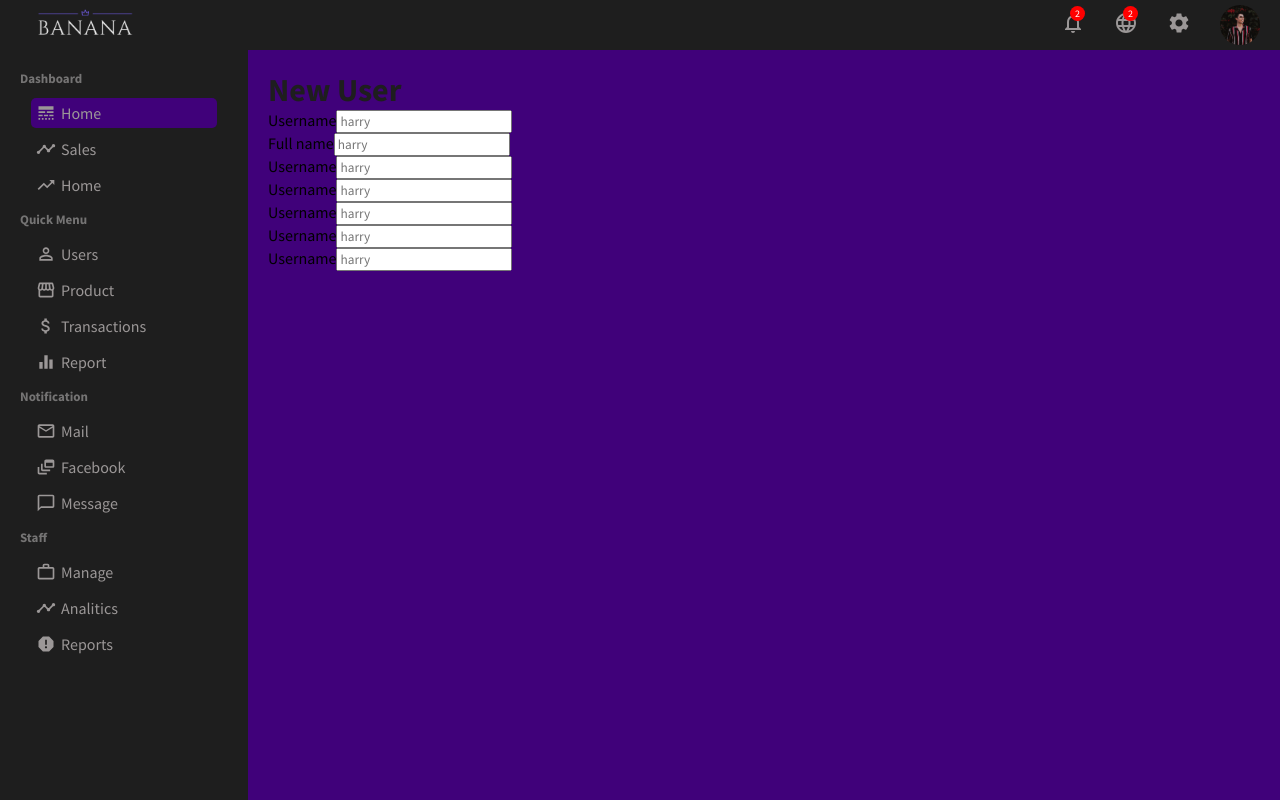
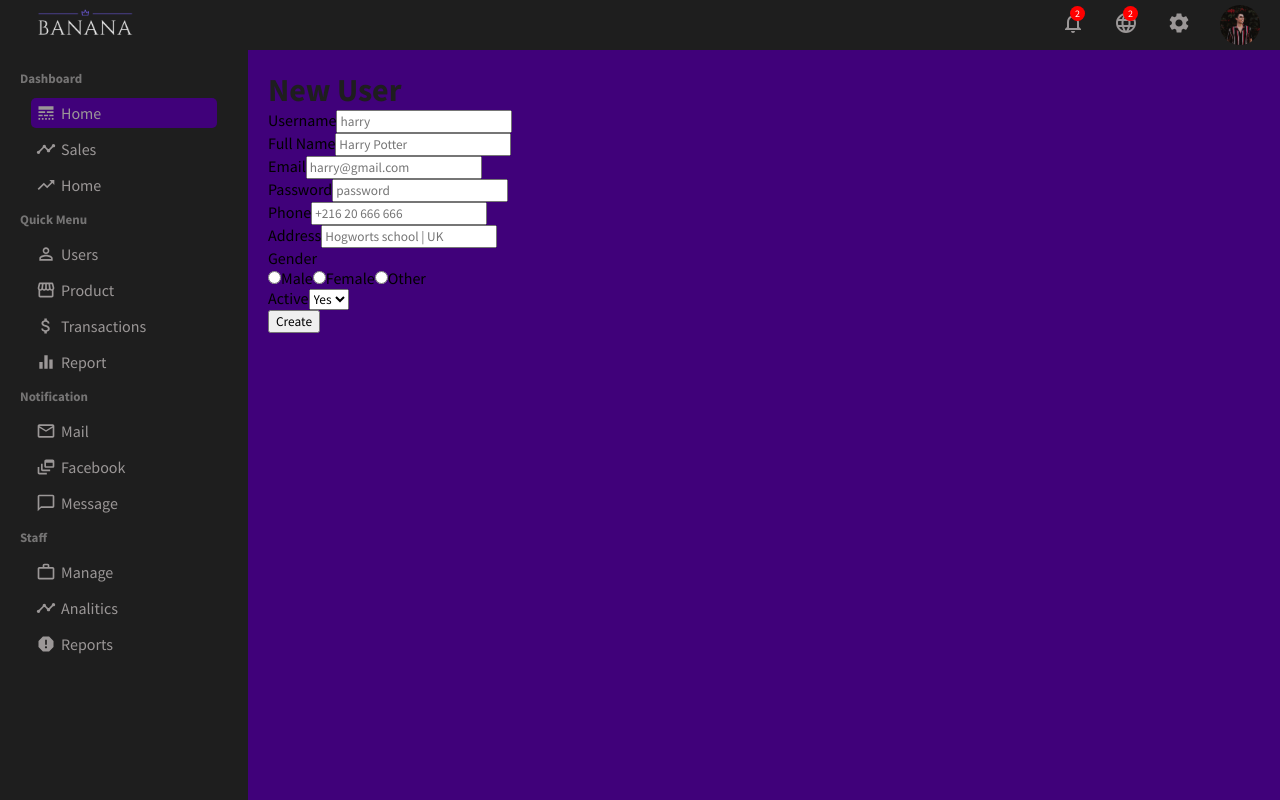
Before and after one commit to malekaridhi/ecommerceMern, a React (Create React App) app in the folder admin/: page /newUser in a window 1280 px wide. Built offline with nearby package versions, Linux system fonts and the light colour scheme.

Commit message:
user edit page

```diff
--- a/admin/src/pages/newUser/NewUser.jsx
+++ b/admin/src/pages/newUser/NewUser.jsx
@@ -11,29 +11,44 @@ const NewUser = () => {
                    <input type="text" placeholder='harry'/>
                </div>
                <div className="newUserItem">
-                   <label>Full name</label>
-                   <input type="text" placeholder='harry'/>
+                   <label>Full Name</label>
+                   <input type="text" placeholder='Harry Potter'/>
                </div>
                <div className="newUserItem">
-                   <label>Username</label>
-                   <input type="text" placeholder='harry'/>
+                   <label>Email</label>
+                   <input type="text" placeholder='harry@gmail.com'/>
                </div>
                <div className="newUserItem">
-                   <label>Username</label>
-                   <input type="text" placeholder='harry'/>
+                   <label>Password</label>
+                   <input type="password" placeholder='password'/>
                </div>
                <div className="newUserItem">
-                   <label>Username</label>
-                   <input type="text" placeholder='harry'/>
+                   <label>Phone</label>
+                   <input type="text" placeholder='+216 20 666 666'/>
                </div>
                <div className="newUserItem">
-                   <label>Username</label>
-                   <input type="text" placeholder='harry'/>
+                   <label>Address</label>
+                   <input type="text" placeholder='Hogworts school | UK'/>
                </div>
                <div className="newUserItem">
-                   <label>Username</label>
-                   <input type="text" placeholder='harry'/>
+                   <label>Gender</label>
+                   <div className="newUserGender">
+                       <input type="radio" name='gender' id='male' value="male" />
+                       <label htmlFor="male">Male</label>
+                       <input type="radio" name='gender' id='Female' value="Female" />
+                       <label htmlFor="female">Female</label>
+                       <input type="radio" name='gender' id='other' value="other" />
+                       <label htmlFor="other">Other</label>
+                   </div>
                </div>
+               <div className="newUserItem">
+                   <label>Active</label>
+                   <select name="active" id="active" className="newUserSelect">
+                       <option value="yes">Yes</option>
+                       <option value="no">No</option>
+                   </select>
+               </div>
+               <button className="newUserButton">Create</button>
            </form>
         </div>
      );
```
